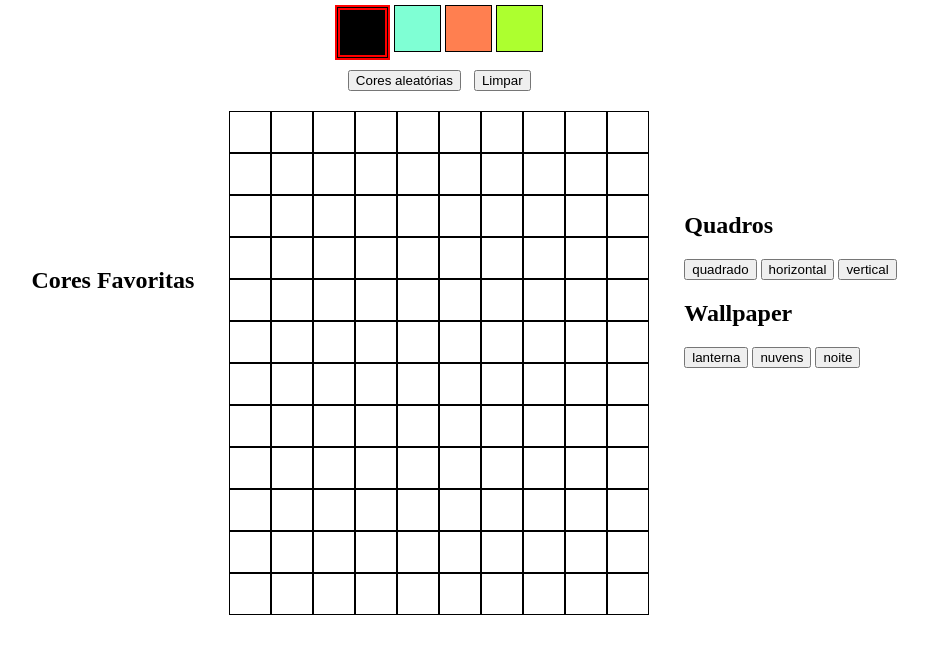
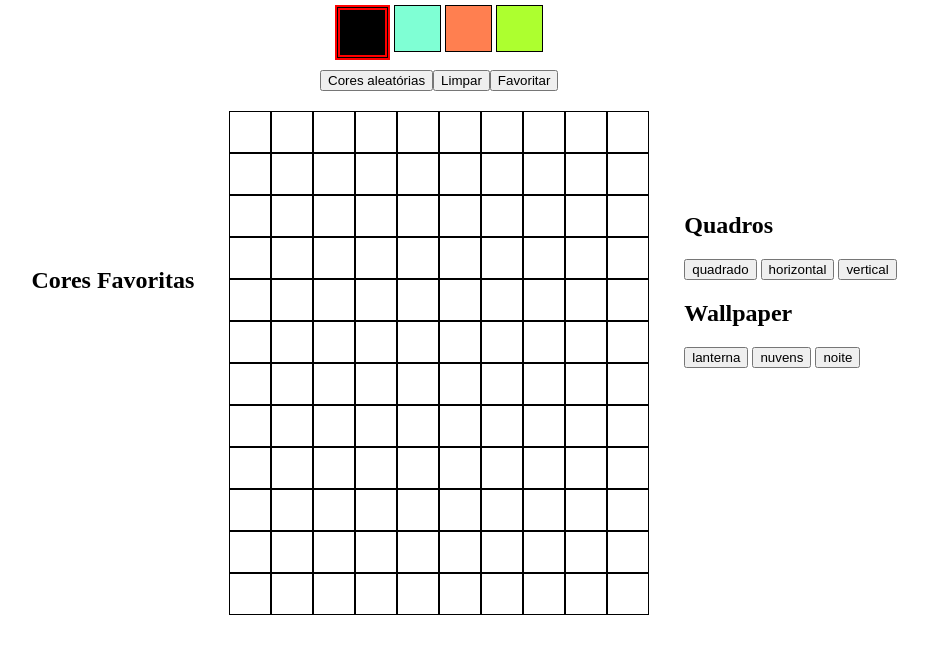
Before and after one commit to amandarosr/pixels-art, a website: page index.html in a window 1280 px wide. Shown: the part 120-774 px from the top of the page, without its empty margins (176-1104 px from the left). Drawn offline with Linux system fonts and the light colour scheme.

```diff
--- a/index.html
+++ b/index.html
@@ -26,6 +26,7 @@
       <section id="buttons-collector">
         <button id="button-random-color">Cores aleatórias</button>
         <button id="clear-board">Limpar</button>
+        <button>Favoritar</button>
       </section>
       <section id="pixel-board"></section>
     </main>
--- a/style.css
+++ b/style.css
@@ -28,7 +28,6 @@
 #color-palette {
   display: flex;
   justify-content: center;
-  margin-bottom: -20px;
 }
 
 .color {
@@ -41,14 +40,10 @@
 }
 
 #buttons-collector {
+  /* background-color: red; */
   display: flex;
   justify-content: center;
-  margin-top: 30px;
-}
-
-#button-random-color {
-  display: inline-block;
-  margin-right: 13px;
+  margin-top: 10px;
 }
 
 #pixel-board {
```
Also changed, not shown: background/heart-and-girls-bckg.webp (deleted), background/heart.gif (deleted), background/heart.jpg (deleted), background/town-and-girls-bckg.webp (deleted), background/town-bckg.png (deleted), images/Minecraft.ttf (added), images/clouds.png (added), images/lantern.png (added), images/moon.png (added), images/pixel-countryside.webp (added), images/pixel-night.jpg (added), images/pixel-street.png (added).
